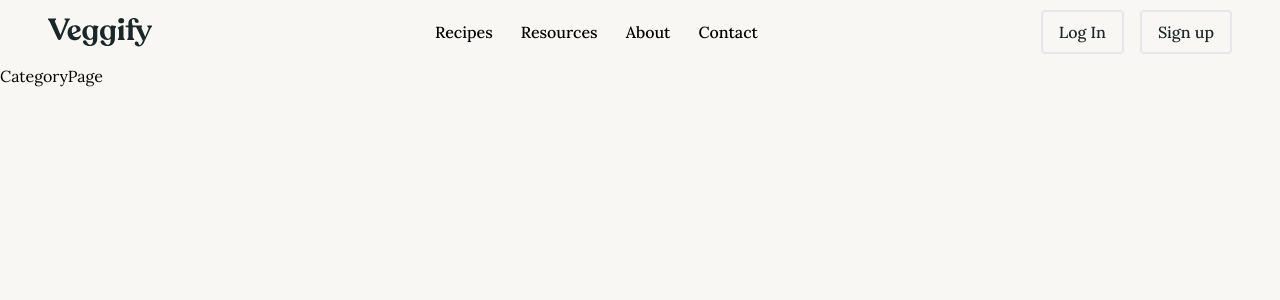
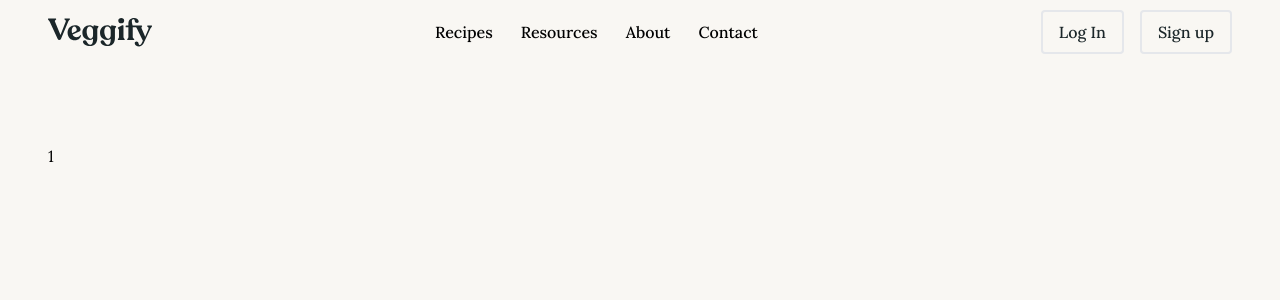
Before and after one commit to HossainRafi/Veggify, a React (Vite) app in the folder frontend/: page /categories/1 in a window 1280 px wide. Shown: the top 300 px of the page. Built offline with nearby package versions, Linux system fonts and the light colour scheme.

Commit message:
parameter

```diff
--- a/frontend/src/pages/category/CategoryPage.jsx
+++ b/frontend/src/pages/category/CategoryPage.jsx
@@ -1,7 +1,11 @@
-import React from 'react'
+import { useParams } from "react-router-dom";
 
 export const CategoryPage = () => {
+  const { category } = useParams();
+
   return (
-    <div>CategoryPage</div>
-  )
-}
+    <div className="px6 lg:px-12 py-20">
+      <h1>{category}</h1>
+    </div>
+  );
+};
```
